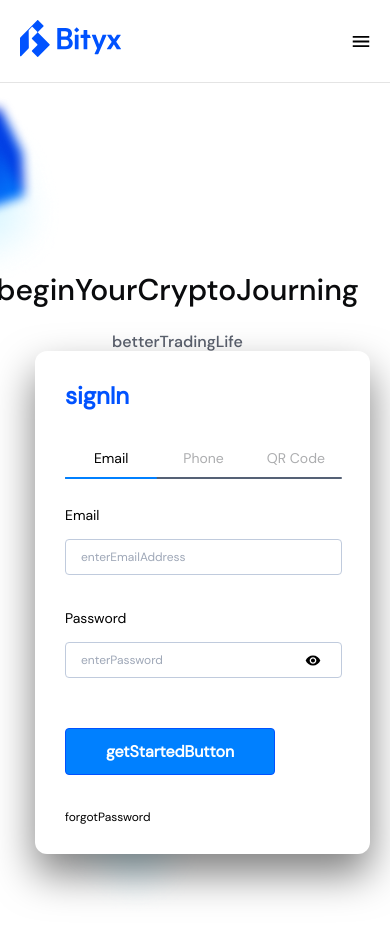
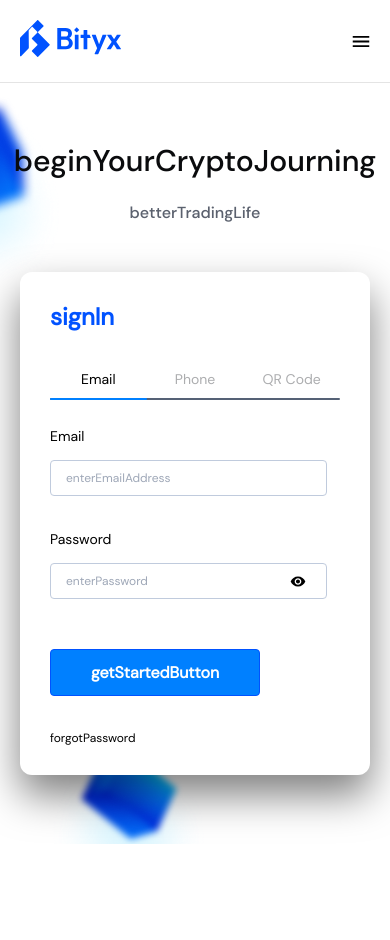
Before and after one commit to RomanVinichenko/bit, a React (Create React App) app: page /en/signin in a window 390 px wide. Shown: the top 940 px of the page. After the commit the page ends 844 px from the top, so only its background shows below. Built offline with nearby package versions, Linux system fonts and the light colour scheme; no server answers.

Commit message:
done desktop adaptive

```diff
--- a/src/layouts/AuthLayout/components/input/styled.ts
+++ b/src/layouts/AuthLayout/components/input/styled.ts
@@ -58,6 +58,7 @@ const Input = styled.input`
     margin: 0;
   }
 
+
   /* Firefox */
   input[type=number] {
     -moz-appearance: textfield;
--- a/src/layouts/AuthLayout/components/tabs/styled.ts
+++ b/src/layouts/AuthLayout/components/tabs/styled.ts
@@ -41,10 +41,6 @@ const Container = styled.div<{
   position: relative;
   display: flex;
 
-  @media (max-width:768px){
-    width: 277px;
-  }
-
   & > div {
     width: ${({ elementsCount }) => 100 / elementsCount + '%'};
   }
--- a/src/layouts/AuthLayout/styled.ts
+++ b/src/layouts/AuthLayout/styled.ts
@@ -25,7 +25,7 @@ const Container = styled.div`
 const Content = styled.div`
   max-width: 1520px;
   margin: 0 auto;
-  padding: 60px 20px 190px 20px;
+  padding: 60px 20px 0 20px;
   position: relative;
   width: 100%;
   height: fit-content;
@@ -57,7 +57,6 @@ const FormWrapper = styled.div`
   @media (max-width: 768px) {
     gap: 35px;
     padding: 25px 15px 50px 15px;
-    width: 335px;
   }
 
   @media (max-height: 768px) {
@@ -68,6 +67,7 @@ const FormWrapper = styled.div`
   @media (max-height: 900px) {
     gap: 35px;
     padding: 30px;
+    margin: 0 auto;
   }
 
   .form-title {
@@ -146,6 +146,7 @@ const GreetingBox = styled.div`
 
     @media (max-width: 960px) {
       text-align: center;
+      margin-right: 0;
     }
   }
 
@@ -165,7 +166,12 @@ const GreetingBox = styled.div`
 
     @media (max-width: 960px) {
       text-align: center;
+      margin-bottom: 50px;
     }
+  }
+  @media (max-width: 960px) {
+    margin-right: 0;
+    padding-top: 0;
   }
 `
 
--- a/src/scss/header.scss
+++ b/src/scss/header.scss
@@ -34,6 +34,16 @@
 
   @media (max-width: 1300px) {
     margin-right: 12px;
+  }
+}
+.input-box {
+  width: 100%;
+}
+
+
+.irIjKF {
+  @media (max-width: 960px) {
+    width: 100% !important;
   }
 }
 
```
